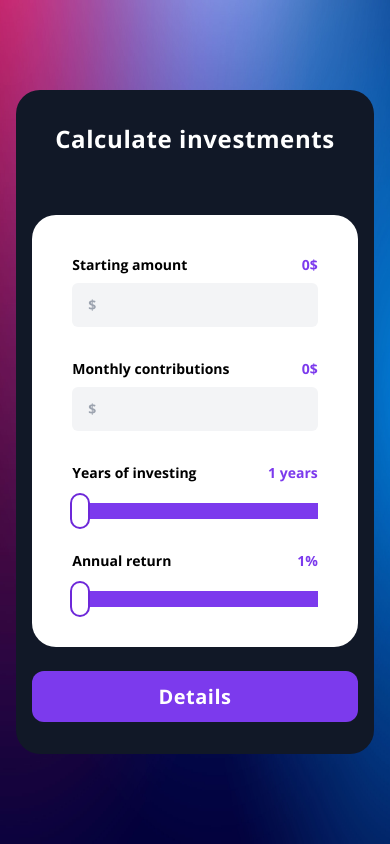
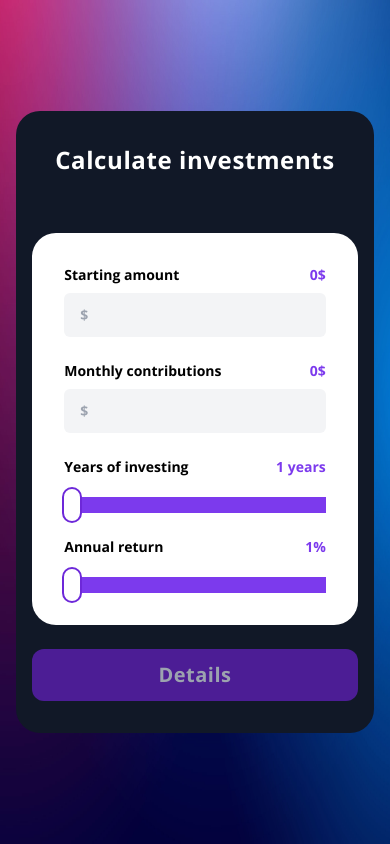
Before and after one commit to Mixeronix/Investment-Calculator, a Next.js app: page / in a window 390 px wide. Built offline with nearby package versions, Linux system fonts and the light colour scheme; what prettier-plugin-tailwindcss would draw is missing.

Commit message:
Responsivness and design changes

```diff
--- a/app/layout.tsx
+++ b/app/layout.tsx
@@ -10,7 +10,7 @@ export const metadata = {
 export default function RootLayout({ children }: { children: React.ReactNode }) {
 	return (
 		<html lang="en">
-			<body className={inter.className + " overflow-x-hidden bg-violet-800"}>{children}</body>
+			<body className={inter.className + " overflow-hidden bg-violet-800"}>{children}</body>
 		</html>
 	);
 }
--- a/components/button.tsx
+++ b/components/button.tsx
@@ -8,7 +8,7 @@ const openSansFont = Open_Sans({
 	subsets: ["latin"],
 });
 
-export default function Button(props: { text: string; calculateFn: Function }) {
+export default function Button(props: { text: string; calculateFn: Function; active: boolean }) {
 	useEffect(() => {
 		const button: any = document.getElementById("clickableButton");
 		let hovered: boolean = false;
@@ -58,20 +58,27 @@ export default function Button(props: { text: string; calculateFn: Function }) {
 		<button
 			onClick={props.calculateFn()}
 			id={"clickableButton"}
+			disabled={!props.active}
 			className={
-				"xl:bottom-18 group relative overflow-hidden rounded-xl bg-violet-600 px-10 py-3 text-center text-xl leading-snug tracking-wide lg:absolute lg:bottom-14 lg:px-14 lg:py-4 lg:text-2xl 2xl:bottom-32 2xl:px-20 2xl:py-5 2xl:text-3xl " +
+				"xl:bottom-18 group relative overflow-hidden rounded-xl bg-violet-600 px-10 py-3 text-center text-xl leading-snug tracking-wide text-white transition-all disabled:bg-violet-900 disabled:text-gray-400 lg:absolute lg:bottom-14 lg:px-14 lg:py-4 lg:text-2xl 2xl:bottom-32 2xl:px-20 2xl:py-5 2xl:text-3xl " +
 				openSansFont.className
 			}
 		>
+			{props.active ? (
+				<>
 					<div
 						id="ripple"
 						className="pointer-events-none absolute aspect-square h-auto w-0 -translate-x-1/2 -translate-y-1/2 rounded-full bg-white duration-500 group-hover:w-3full"
 					></div>
-
 					<div className="absolute left-1/2 top-1/2 z-10 w-full -translate-x-1/2 -translate-y-1/2 text-violet-600 opacity-0 transition-all delay-150 duration-1000 group-hover:opacity-100 lg:delay-75">
 						{props.text}
 					</div>
-			<div className="text-white">{props.text}</div>
+				</>
+			) : (
+				<></>
+			)}
+
+			<div>{props.text}</div>
 		</button>
 	);
 }
--- a/components/calculator.tsx
+++ b/components/calculator.tsx
@@ -20,7 +20,7 @@ export default function Calculator(props: propsType) {
 	return (
 		<div
 			className={
-				"md:text-md flex w-full flex-col justify-around gap-y-8 rounded-3xl bg-white p-10 text-sm lg:w-3/5 lg:gap-y-5 xl:gap-y-0 2xl:w-1/3 2xl:text-lg " +
+				"md:text-md flex w-full flex-col justify-around gap-y-6 rounded-3xl bg-white p-8 text-sm md:gap-y-8 md:p-10 lg:w-3/5 lg:gap-y-5 xl:gap-y-0 2xl:w-1/3 2xl:p-12 2xl:text-lg " +
 				openSansFont.className
 			}
 		>
--- a/components/graph.tsx
+++ b/components/graph.tsx
@@ -7,14 +7,17 @@ export default function Graph(props: { starting: number; monthly: number; intere
 	useEffect(() => {
 		const ctx: any = document.getElementById("myChart");
 
+		const width = window.innerWidth;
+
 		const len = props.interest.length;
 
 		new Chart(ctx, {
-			type: "line",
 			data: {
 				labels: Array.from({ length: len }, (_, i) => "Year " + (i + 1)),
 				datasets: [
 					{
+						type: "line",
+
 						label: "Total Contributions",
 						data: Array.from({ length: len }, (_, i) => props.starting + (i + 1) * props.monthly),
 						fill: false,
@@ -22,17 +25,39 @@ export default function Graph(props: { starting: number; monthly: number; intere
 						tension: 0.2,
 					},
 					{
+						type: "line",
+
 						label: "Total Interest Earned",
 						data: Array.from({ length: len }, (_, i) => props.interest[i]),
 						fill: false,
 						borderColor: "rgb(124, 58 ,237 )",
 						tension: 0.2,
 					},
+					{
+						type: "bar",
+
+						label: "Total Contributions",
+						data: Array.from({ length: len }, (_, i) => props.starting + (i + 1) * props.monthly),
+						// fill: false,
+						backgroundColor: "rgb(255, 255 ,255 , 0.2)",
+						// tension: 0.2,
+					},
+					{
+						type: "bar",
+
+						label: "Total Interest Earned",
+						data: Array.from({ length: len }, (_, i) => props.interest[i]),
+						// fill: false,
+						backgroundColor: "rgb(124, 58 ,237 , 0.2)",
+						// tension: 0.2,
+					},
 				],
 			},
 			options: {
+				aspectRatio: width >= 1024 ? 2 : 1,
 				scales: {
 					y: {
+						stacked: true,
 						beginAtZero: true,
 						ticks: {
 							// Include a dollar sign in the ticks
@@ -41,7 +66,11 @@ export default function Graph(props: { starting: number; monthly: number; intere
 							},
 						},
 					},
+					x: {
+						stacked: true,
+					},
 				},
+
 				plugins: {
 					legend: {
 						display: true,
--- a/components/mainCard.tsx
+++ b/components/mainCard.tsx
@@ -63,7 +63,11 @@ export default function MainCard() {
 				/>
 			)}
 
-			{isGraphShow ? <Button text="Less datails" calculateFn={() => changeState} /> : <Button text="Details" calculateFn={() => changeState} />}
+			{isGraphShow ? (
+				<Button text="Less datails" calculateFn={() => changeState} active={true} />
+			) : (
+				<Button text="Details" calculateFn={() => changeState} active={starting != 0 || monthly != 0} />
+			)}
 		</section>
 	);
 }
--- a/components/title.tsx
+++ b/components/title.tsx
@@ -15,7 +15,7 @@ export default function Title(props: { value: number }) {
 		>
 			Calculate investments
 			<br />
-			<span className={`text-3xl text-violet-600 transition-all ${props.value != 0 ? "opacity-100" : "opacity-0"}`}>
+			<span className={`text-xl text-violet-600 transition-all sm:text-2xl lg:text-3xl ${props.value != 0 ? "opacity-100" : "opacity-0"}`}>
 				{(Math.round(props.value * 100) / 100).toString().replace(/\B(?=(\d{3})+(?!\d))/g, " ") + "$"}
 			</span>
 		</h1>
```
Lines whose indentation alone changed are shown as unchanged.
